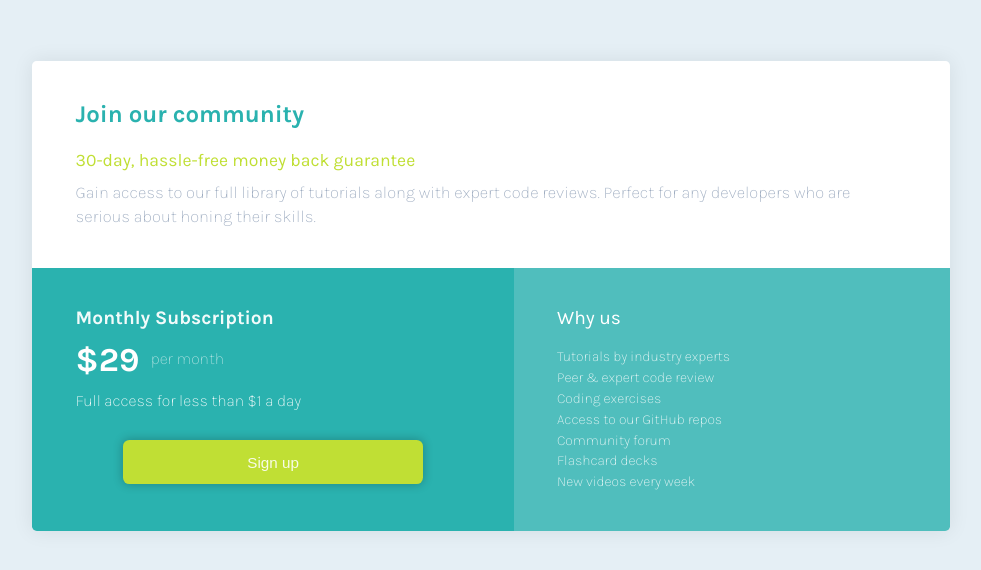
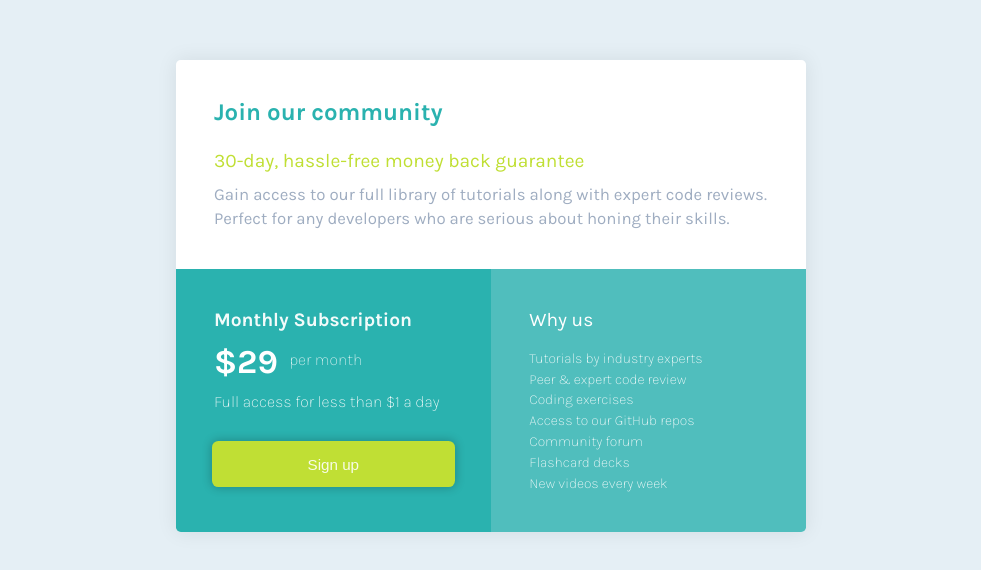
Before and after one commit to wojocode/grid-easy-bloks, a plain HTML site: page index.html in a window 1280 px wide. Shown: the part 104-674 px from the top of the page, without its empty margins (149-1130 px from the left). Drawn offline with Linux system fonts and the light colour scheme.

Commit message:
change max-width of the container

```diff
--- a/style.css
+++ b/style.css
@@ -23,6 +23,7 @@ body{
 .container{
     display:grid;
     width:83%;
+    max-width:760px;
     margin:auto;
     border-radius:0.3rem;
     overflow: hidden;
@@ -54,7 +55,7 @@ body{
     font-size:0.9rem;
     line-height: 1.5rem;
     color:hsl(215, 21%, 69%);
-    font-weight: 200;
+    font-weight:400;
 }
 .subscription{
     background-color: var(--cyan);
@@ -81,7 +82,7 @@ body{
     color:rgba(255, 255, 255, 0.887);
     font-size:0.95rem;
     height:100%;
-    padding:0.85rem;
+    padding:0.9rem;
 }
 .subscription strong{
     font-size:2.1rem;
@@ -91,7 +92,7 @@ body{
 }
 .subscription span{
    font-size:1rem;
-   color:rgba(255, 255, 255, 0.614);
+   color:rgba(255, 255, 255, 0.789);
    font-weight:200;
    padding:0 0.48rem;
 }
@@ -109,7 +110,7 @@ ul li{
     list-style-type: none;
     font-size:0.88rem;
     font-weight:100;
-    color:rgba(255, 255, 255, 0.877);
+    color:rgba(255, 255, 255, 0.928);
     padding:0.12rem 0;
 }
 li:first-child{
@@ -124,13 +125,13 @@ li:first-child{
         width:95%;
     }
 }
-@media screen and (min-width:710px){
+@media screen and (min-width:730px){
     .container{
-        grid-template-columns: repeat(2,auto);
+        grid-template-columns: repeat(2,1fr);
         grid-template-rows: repeat(2,auto);
     }
     .container > div {
-        padding:1.7rem 2rem;
+        padding:1.7rem 1.7rem;
     }
     .welcome{
         grid-column: span 2;
@@ -146,11 +147,12 @@ li:first-child{
         font-weight: 700;;
     }
     .container .welcome h2{
-        font-size:1.1rem;
+        font-size:1.2rem;
+        font-weight: 400;
     }
    .container .welcome p{
         padding-top: 0;
         font-size:1.05rem;
-        font-weight: 200;
+        font-weight: 400;
    }
 }
```
